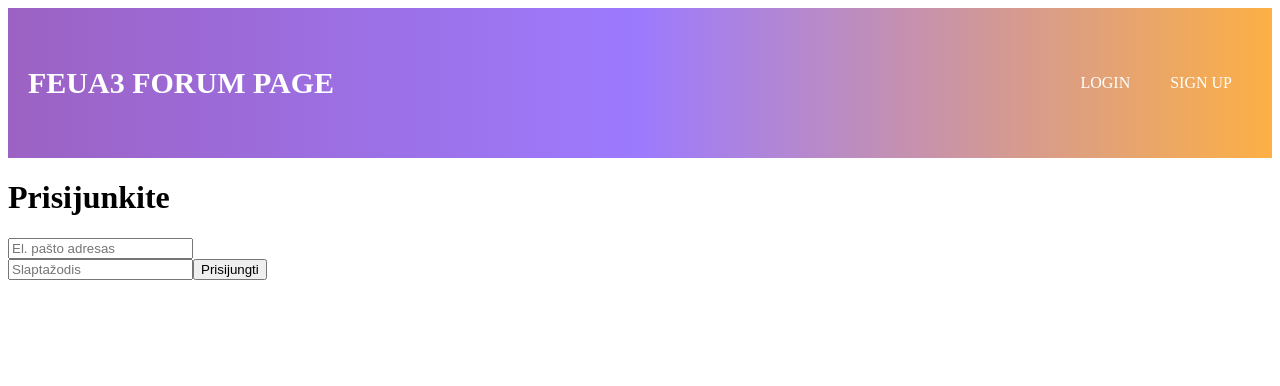
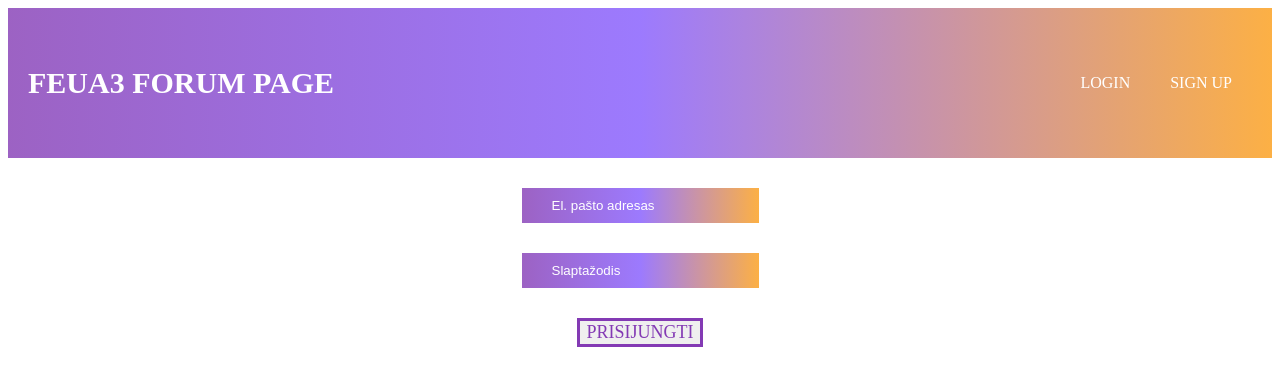
Before and after one commit to ceingrid/Forumas-Front, a Next.js app: page /login in a window 1280 px wide. Shown: the top 386 px of the page. Built offline with nearby package versions, Linux system fonts and the light colour scheme.

Commit message:
login css

```diff
--- a/src/components/questionCard/styles.module.css
+++ b/src/components/questionCard/styles.module.css
@@ -8,12 +8,18 @@
     color: white;
     background: rgb(182, 182, 182);
     margin-top: 20px;
+    margin-left: 50px;
     font-family: 'Times New Roman', Times, serif;
     padding-left: 30px;
     padding-right: 30px;
     padding-top: 10px;
     padding-bottom: 10px;
     font-size: small;
+    display:flex;
+    flex-wrap: wrap;
+    justify-content:flex-start;
+    align-self: center;
+    width: 600px;
 }
 
 .link:hover {
--- a/src/pages/login/index.js
+++ b/src/pages/login/index.js
@@ -9,6 +9,7 @@ const LoginPage = () => {
 
   const [email, setEmail] = useState("");
   const [password, setPassword] = useState("");
+  const [passwordPlaceholder, setPasswordPlaceholder] = useState("Slaptažodis"); // New state variable for password placeholder
 
   const login = async () => {
     try {
@@ -18,8 +19,8 @@ const LoginPage = () => {
       });
 
       console.log("response", response.data);
-      localStrorage.setItem("forumUserToken", response.data.jwt);
-      localStrorage.setItem("forumUserId", response.data.id);
+      localStorage.setItem("forumUserToken", response.data.jwt);
+      localStorage.setItem("forumUserId", response.data.id);
 
       router.push("/");
     } catch (err) {
@@ -30,20 +31,25 @@ const LoginPage = () => {
   return (
     <div>
       <Navbar />
-      <h1 className={styles.title}>Prisijunkite</h1>
       <div className={styles.form}>
-        <input
+        <input className={styles.input}
           value={email}
           onChange={(event) => setEmail(event.target.value)}
           placeholder="El. pašto adresas"
-          />
+        />
       </div>
       <div className={styles.form}>
-        <input
+        <input className={styles.input}
+          type="password"
           value={password}
-          onChange={(event) => setPassword(event.target.value)}
-          placeholder="Slaptažodis"
-          />
+          onChange={(event) => {
+            setPassword(event.target.value);
+            setPasswordPlaceholder(event.target.value ? "New placeholder when text is input" : "Slaptažodis"); // Change placeholder based on input
+          }}
+          placeholder={passwordPlaceholder}
+        />
+      </div>
+      <div className={styles.buttonWrapper}>
         <button onClick={login} className={styles.button}>
           Prisijungti
         </button>
--- a/src/pages/login/styles.module.css
+++ b/src/pages/login/styles.module.css
@@ -0,0 +1,45 @@
+.button {
+    display: flex;
+    flex-wrap: wrap;
+    justify-content: center;
+    color: rgb(131,58,180);
+    color: linear-gradient(90deg, rgba(131,58,180,0.8113839285714286) 0%, rgba(87,29,253,0.6265099789915967) 50%, rgba(252,176,69,0.6153054971988796) 100%);
+    font-family: 'Times New Roman', Times, serif;
+    text-transform:uppercase;
+    font-size: large;
+    margin: auto;
+    border: solid;
+}
+
+.botton:hover{
+    background-color: white;
+}
+
+.form {
+    display: flex;
+    justify-content: center;
+    margin-top: 30px;
+}
+
+.input {
+    padding-left: 30px;
+    padding-right: 30px;
+    padding-top: 10px;
+    padding-bottom: 10px;
+    color: white;
+    background: rgb(131,58,180);
+    background: linear-gradient(90deg, rgba(131,58,180,0.7945772058823529) 0%, rgba(87,29,253,0.5872942927170868) 50%, rgba(252,176,69,1) 100%);
+    border: none;
+
+}
+
+.input::placeholder{
+    color: white;
+}
+
+.buttonWrapper {
+    display: flex;
+    flex-wrap: wrap;
+    justify-self: center;
+    padding: 30px;
+}
```
Also changed, not shown: src/app/globals.css (deleted, +0 -107 lines), src/app/layout.js (deleted, +0 -17 lines), src/app/page.module.css (deleted, +0 -233 lines), src/pages/index.js (+4 -7 lines), src/pages/styles.module.css (+6 -4 lines).
